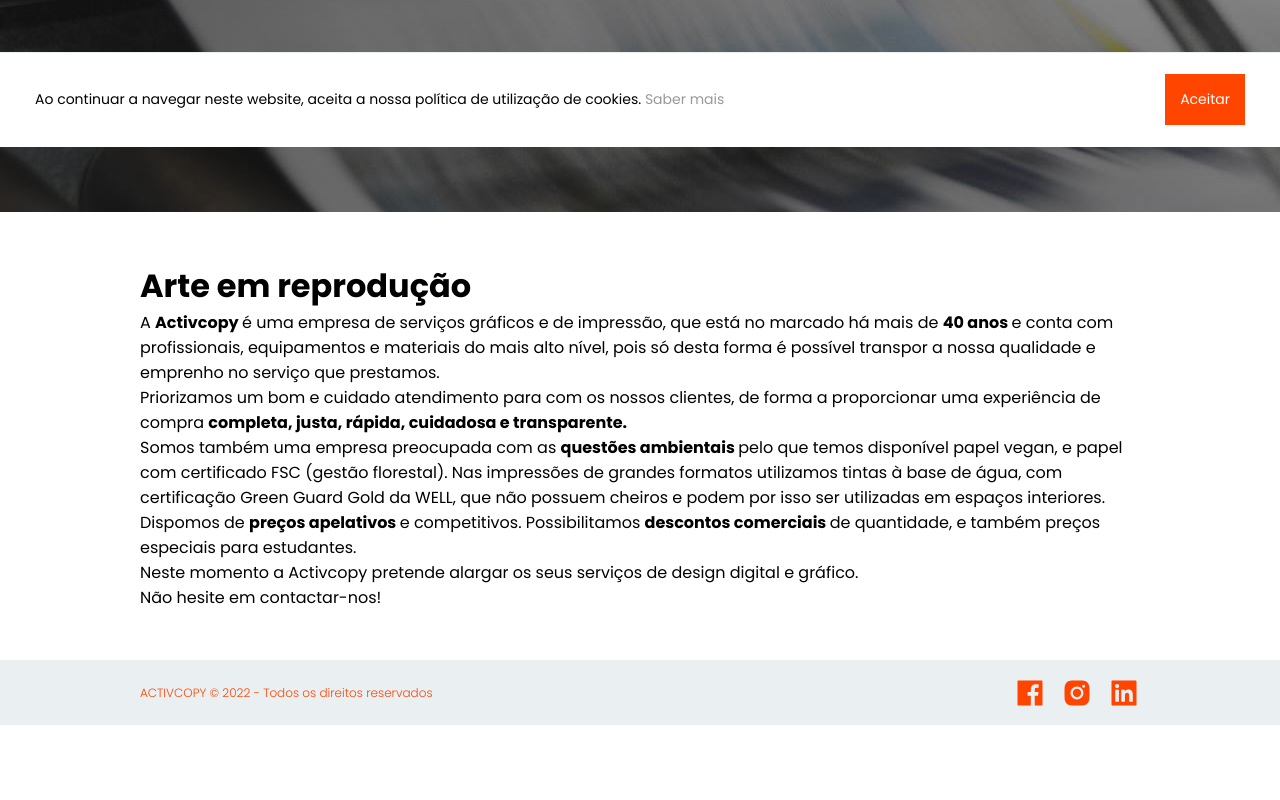
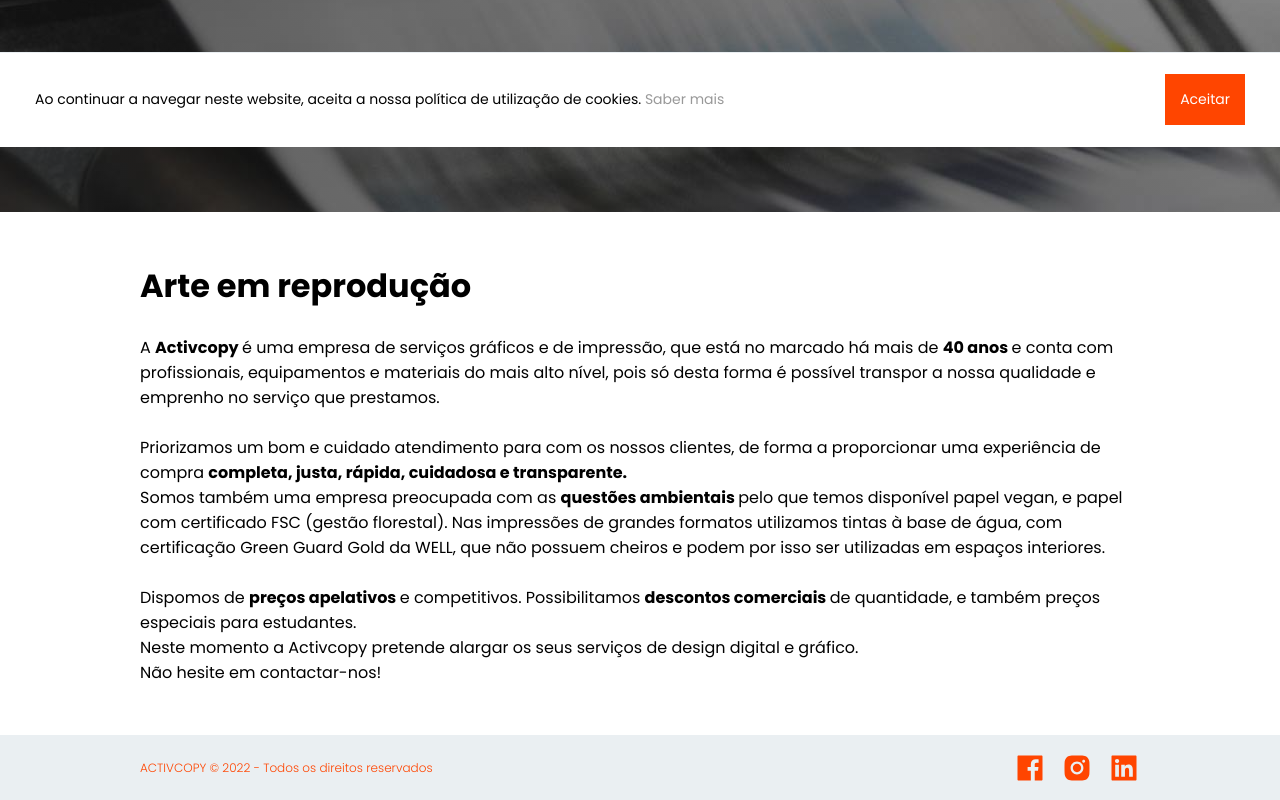
Before and after one commit to tquintal/activcopy, a React (Create React App) app: page / in a window 1280 px wide. Shown: the part 653-1453 px from the top of the page. Before the commit the page ends 1378 px from the top, so only its background shows below. Built offline with nearby package versions, Linux system fonts and the light colour scheme.

Commit message:
small homepage text fix

```diff
--- a/public/assets/locales/pt/translation.json
+++ b/public/assets/locales/pt/translation.json
@@ -23,19 +23,19 @@
 
   "Description": {
     "Title": "Arte em reprodução",
-    "Content_1": "A ",
+    "Content_1": "\nA ",
     "Content_2": "Activcopy ",
     "Content_3": "é uma empresa de serviços gráficos e de impressão, que está no marcado há mais de ",
     "Content_4": "40 anos ",
     "Content_5": "e conta com profissionais, equipamentos e materiais do mais alto nível, pois só desta forma é possível transpor a nossa qualidade e emprenho no serviço que prestamos.",
 
-    "Content_6": "Priorizamos um bom e cuidado atendimento para com os nossos clientes, de forma a proporcionar uma experiência de compra ",
+    "Content_6": "\nPriorizamos um bom e cuidado atendimento para com os nossos clientes, de forma a proporcionar uma experiência de compra ",
     "Content_7": "completa, justa, rápida, cuidadosa e transparente.",
     "Content_8": "Somos também uma empresa preocupada com as ",
     "Content_9": "questões ambientais ",
     "Content_10": "pelo que temos disponível papel vegan, e papel com certificado FSC (gestão florestal). Nas impressões de grandes formatos utilizamos tintas à base de água, com certificação Green Guard Gold da WELL, que não possuem cheiros e podem por isso ser utilizadas em espaços interiores.",
 
-    "Content_11": "Dispomos de ",
+    "Content_11": "\nDispomos de ",
     "Content_12": "preços apelativos ",
     "Content_13": "e competitivos. Possibilitamos ",
     "Content_14": "descontos comerciais ",
--- a/src/views/Main.jsx
+++ b/src/views/Main.jsx
@@ -16,7 +16,7 @@
         <motion.div {...motionProps}>
             <div className='media' />
             <div className='description'>
-                <div className='description-container'>
+                <div className='description-container white-space'>
                     <div>
                         <h1>{t('Description.Title')}</h1>
                         <p>{t('Description.Content_1')}<span style={{ fontWeight: 'bold' }}>{t('Description.Content_2')}</span>{t('Description.Content_3')}<span style={{ fontWeight: 'bold' }}>{t('Description.Content_4')}</span>{t('Description.Content_5')}</p>
```
